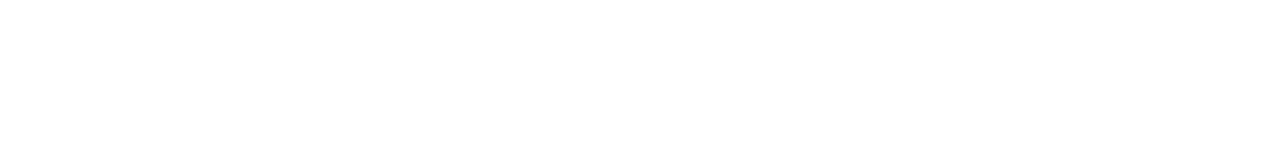
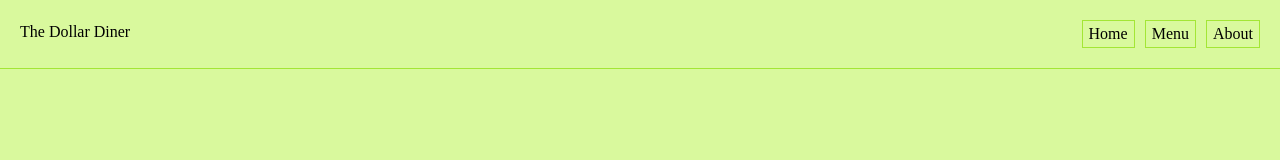
Before and after one commit to rip-the-slit/restaurant-page, a website built with webpack: page src/template.html in a window 1280 px wide. Built offline with nearby package versions, Linux system fonts and the light colour scheme.

Commit message:
Add base markup and styling

```diff
--- /dev/null
+++ b/src/base-style.css
@@ -0,0 +1,68 @@
+/* Josh Comeau CSS Reset:
+
+/*
+  1. Use a more-intuitive box-sizing model.
+*/
+*, *::before, *::after {
+    box-sizing: border-box;
+  }
+  /*
+    2. Remove default margin
+  */
+  * {
+    margin: 0;
+  }
+  /*
+    Typographic tweaks!
+    3. Add accessible line-height
+    4. Improve text rendering
+  */
+  body {
+    line-height: 1.5;
+    -webkit-font-smoothing: antialiased;
+  }
+  /*
+    5. Improve media defaults
+  */
+  img, picture, video, canvas, svg {
+    display: block;
+    max-width: 100%;
+  }
+  /*
+    6. Remove built-in form typography styles
+  */
+  input, button, textarea, select {
+    font: inherit;
+  }
+  /*
+    7. Avoid text overflows
+  */
+  p, h1, h2, h3, h4, h5, h6 {
+    overflow-wrap: break-word;
+  }
+
+body {
+    --bg-green: #d9f99d;
+    --border-green: #a3e635;
+    background: var(--bg-green);
+}
+
+header {
+    display: grid;
+    grid-template-columns: repeat(2, 1fr);
+    border-bottom: 1px solid var(--border-green);
+    padding: 20px;
+}
+
+nav {
+    justify-content: end;
+    grid-column: 2;
+    display: grid;
+    grid-auto-flow: column;
+    gap: 10px;
+}
+
+nav button {
+  background: var(--bg-green);
+  border: 1px solid var(--border-green);
+}
--- a/src/index.js
+++ b/src/index.js
@@ -0,0 +1 @@
+import './base-style.css'
--- a/src/template.html
+++ b/src/template.html
@@ -6,5 +6,14 @@
     <title>Document</title>
 </head>
 <body>
+    <header>
+        <div id="logo">The Dollar Diner</div>
+        <nav>
+            <button>Home</button>
+            <button>Menu</button>
+            <button>About</button>
+        </nav>
+    </header>
+    <div id="content"></div>
 </body>
 </html>
```
